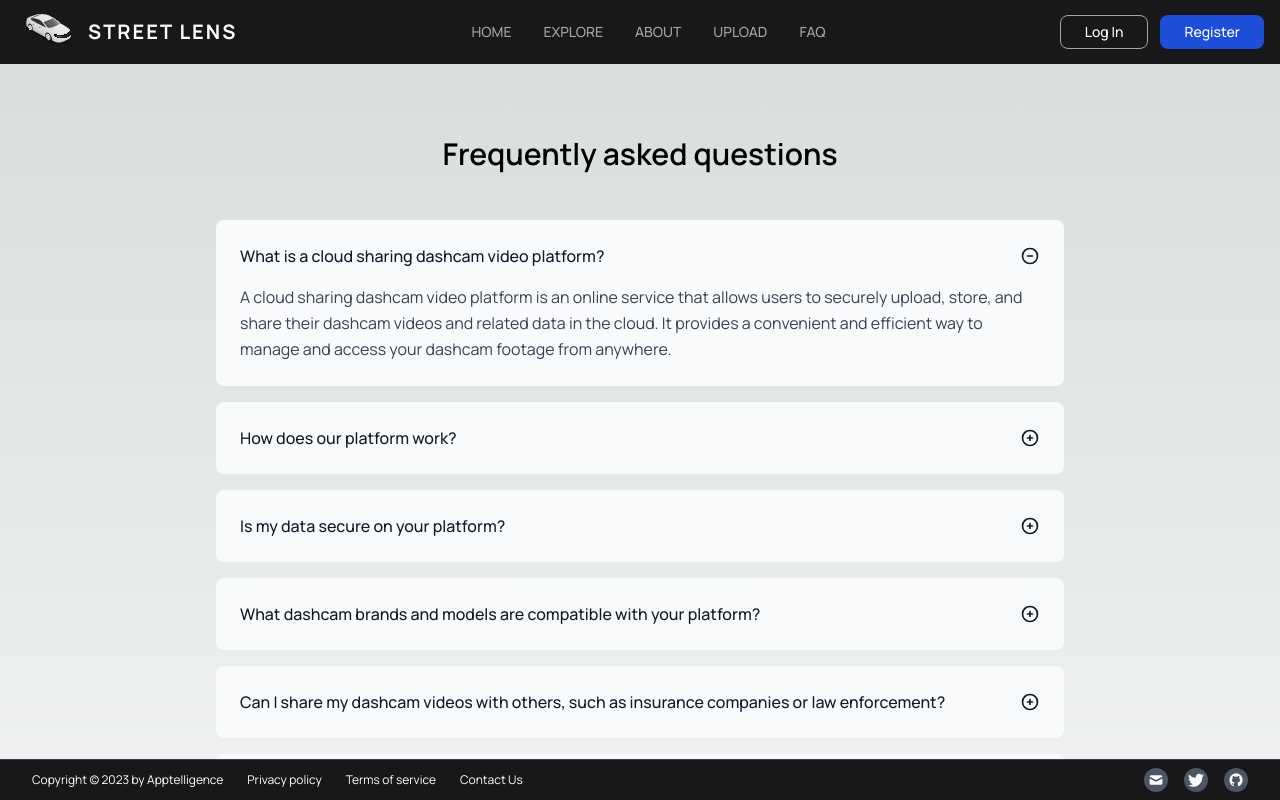
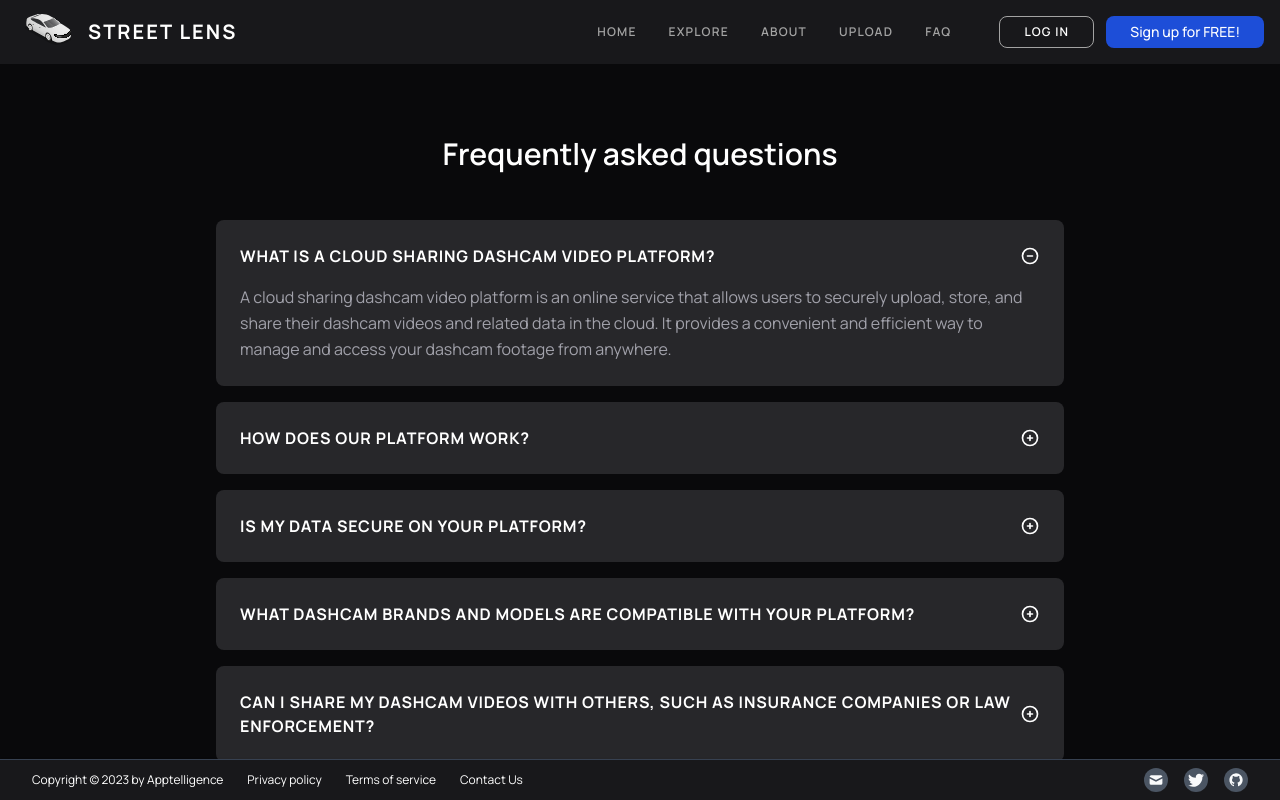
Before and after one commit to anthonybuncio/streetlens, a Next.js app: page /faq in a window 1280 px wide. Shown: the top 800 px of the page. Built offline with nearby package versions, Linux system fonts and the light colour scheme; no server answers.

Commit message:
Added search bar and more dark mode edits

```diff
--- a/app/_components/Footer.tsx
+++ b/app/_components/Footer.tsx
@@ -1,4 +1,6 @@
 import Link from "next/link";
+
+const date = new Date().getFullYear();
 
 const Footer = () => {
   return (
@@ -6,7 +8,7 @@ const Footer = () => {
       <div className="container px-6 mx-auto space-y-6 divide-y divide-gray-400 md:space-y-12 divide-opacity-50">
         <div className="grid justify-center lg:justify-between">
           <div className="flex flex-col self-center text-xs text-center md:block lg:col-start-1 md:space-x-6">
-            <span>Copyright © 2023 by Apptelligence</span>
+            <span>Copyright © {date} by Apptelligence</span>
             <Link rel="noopener noreferrer" href="/privacy-policy">
               <span>Privacy policy</span>
             </Link>
--- a/app/_components/Header.tsx
+++ b/app/_components/Header.tsx
@@ -3,7 +3,6 @@ import { signIn, signOut, useSession } from "next-auth/react";
 import Image from "next/image";
 import Link from "next/link";
 import { useState } from "react";
-import BlackCar from "./svg/BlackCar";
 import WhiteCar from "./svg/WhiteCar";
 
 const Header = ({}) => {
@@ -21,6 +20,7 @@ const Header = ({}) => {
             Houston
           </span> */}
         </Link>
+        <div className="flex items-center">
           <div className="mt-2 sm:mt-0 sm:flex md:order-2">
             {/* <!-- Login Button --> */}
             {session ? (
@@ -29,7 +29,7 @@ const Header = ({}) => {
               <>
                 <button
                   type="button"
-                className="mr-3 hidden border border-neutral-400 py-1.5 px-6 text-center text-sm text-white font-medium focus:outline-none md:inline-block rounded-lg"
+                  className="mr-3 hidden border border-neutral-400 uppercase py-1.5 px-6 text-center text-xs text-white font-semibold focus:outline-none md:inline-block rounded-lg hover:bg-zinc-800 tracking-widest"
                   onClick={() => signIn()}
                 >
                   Log In
@@ -39,7 +39,7 @@ const Header = ({}) => {
                   className="mr-3 hidden bg-blue-700 py-1.5 px-6 text-center text-sm font-medium text-white hover:bg-blue-800 focus:outline-none md:mr-0 md:inline-block rounded-lg"
                   onClick={() => signIn()}
                 >
-                Register
+                  Sign up for FREE!
                 </button>
               </>
             )}
@@ -67,14 +67,14 @@ const Header = ({}) => {
             </button>
           </div>
           <div
-          className="hidden w-full items-center justify-between md:order-1 md:flex md:w-auto"
+            className="hidden w-full items-center justify-between md:order-1 md:flex md:w-auto md:mx-8"
             id="navbar-sticky"
           >
-          <ul className="mt-4 flex flex-col rounded-lg border border-gray-100 p-4 md:mt-0 md:flex-row md:space-x-8 md:border-0 md:text-sm md:font-medium">
+            <ul className="mt-4 flex flex-col rounded-lg border p-4 md:mt-0 md:flex-row md:space-x-8 md:border-0 md:text-xs md:font-medium">
               <li>
                 <Link
                   href="/"
-                className="block rounded py-2 pl-3 pr-4 hover:bg-gray-100 md:p-0 md:hover:bg-transparent md:hover:text-white"
+                  className="block rounded py-2 pl-3 pr-4 hover:bg-gray-100 md:p-0 md:hover:bg-transparent md:hover:text-white tracking-widest font-semibold"
                 >
                   Home
                 </Link>
@@ -82,7 +82,7 @@ const Header = ({}) => {
               <li>
                 <Link
                   href="/explore"
-                className="block rounded py-2 pl-3 pr-4 hover:bg-gray-100 md:p-0 md:hover:bg-transparent md:hover:text-white"
+                  className="block rounded py-2 pl-3 pr-4 hover:bg-gray-100 md:p-0 md:hover:bg-transparent md:hover:text-white tracking-widest font-semibold"
                 >
                   Explore
                 </Link>
@@ -90,7 +90,7 @@ const Header = ({}) => {
               <li>
                 <Link
                   href="/about"
-                className="block rounded py-2 pl-3 pr-4 hover:bg-gray-100 md:p-0 md:hover:bg-transparent md:hover:text-white"
+                  className="block rounded py-2 pl-3 pr-4 hover:bg-gray-100 md:p-0 md:hover:bg-transparent md:hover:text-white tracking-widest font-semibold"
                 >
                   About
                 </Link>
@@ -98,7 +98,7 @@ const Header = ({}) => {
               <li>
                 <Link
                   href="/upload"
-                className="block rounded py-2 pl-3 pr-4 hover:bg-gray-100 md:p-0 md:hover:bg-transparent md:hover:text-white"
+                  className="block rounded py-2 pl-3 pr-4 hover:bg-gray-100 md:p-0 md:hover:bg-transparent md:hover:text-white tracking-widest font-semibold"
                 >
                   Upload
                 </Link>
@@ -106,7 +106,7 @@ const Header = ({}) => {
               {/* <li>
               <Link
                 href="/request"
-                className="block rounded py-2 pl-3 pr-4 hover:bg-gray-100 md:p-0 md:hover:bg-transparent md:hover:text-white"
+                className="block rounded py-2 pl-3 pr-4 hover:bg-gray-100 md:p-0 md:hover:bg-transparent md:hover:text-white tracking-widest font-semibold"
               >
                 Request
               </Link>
@@ -114,12 +114,13 @@ const Header = ({}) => {
               <li>
                 <Link
                   href="/faq"
-                className="block rounded py-2 pl-3 pr-4 hover:bg-gray-100 md:p-0 md:hover:bg-transparent md:hover:text-white"
+                  className="block rounded py-2 pl-3 pr-4 hover:bg-gray-100 md:p-0 md:hover:bg-transparent md:hover:text-white tracking-widest font-semibold"
                 >
                   FAQ
                 </Link>
               </li>
             </ul>
+          </div>
         </div>
       </div>
     </nav>
--- a/app/_components/Map.tsx
+++ b/app/_components/Map.tsx
@@ -24,6 +24,7 @@ const Map = ({ list }) => {
       const mapOptions: google.maps.MapOptions = {
         center: position,
         zoom: 10,
+        mapId: "e8b874e05788a990",
       };
 
       const map = new Map(mapRef.current, mapOptions);
--- a/app/explore/page.tsx
+++ b/app/explore/page.tsx
@@ -13,7 +13,7 @@ const Videos = async () => {
 
   return (
     <>
-      <div className="mt-16 bg-gray-100 min-h-screen flex">
+      <div className="mt-16 min-h-screen flex">
         <Sidebar list={videoCollection} />
         <Map list={videoCollection} />
         {/* {!session || !session.user ? (
--- a/app/faq/page.tsx
+++ b/app/faq/page.tsx
@@ -57,9 +57,9 @@ const faqData = [
 
 const Faq = () => {
   return (
-    <section className="py-12 mt-12 min-h-screen max-h-full">
+    <section className="py-12 mt-12 min-h-screen max-h-full bg-zinc-950 text-white">
       <div className="container max-w-4xl px-6 py-10 mx-auto">
-        <h1 className="text-2xl font-semibold text-center lg:text-3xl dark:text-white">
+        <h1 className="text-2xl font-semibold text-center lg:text-3xl">
           Frequently asked questions
         </h1>
 
@@ -70,11 +70,13 @@ const Faq = () => {
                 return (
                   <details
                     key={i}
-                    className="group rounded-lg bg-gray-50 p-6 [&_summary::-webkit-details-marker]:hidden"
+                    className="group rounded-lg bg-zinc-800 text-white p-6 [&_summary::-webkit-details-marker]:hidden"
                     open={i === 0}
                   >
-                    <summary className="flex cursor-pointer items-center justify-between gap-1.5 text-gray-900">
-                      <h2 className="font-medium">{item.question}</h2>
+                    <summary className="flex cursor-pointer items-center justify-between gap-1.5">
+                      <h2 className=" font-bold uppercase tracking-wider">
+                        {item.question}
+                      </h2>
 
                       <span className="relative h-5 w-5 shrink-0">
                         <svg
@@ -109,7 +111,7 @@ const Faq = () => {
                       </span>
                     </summary>
 
-                    <p className="mt-4 leading-relaxed text-gray-700">
+                    <p className="mt-4 leading-relaxed text-zinc-400">
                       {item.answer}
                     </p>
                   </details>
--- a/app/page.tsx
+++ b/app/page.tsx
@@ -7,7 +7,7 @@ export default function Home() {
       <section className="text-white bg-[url('background.png')] bg-cover bg-center bg-no-repeat">
         <div className="mx-auto max-w-screen-xl flex h-screen items-center">
           <div className="mx-auto max-w-3xl text-center">
-            <h1 className="py-8 bg-gradient-to-r from-green-300 via-blue-500 to-purple-600 bg-clip-text text-3xl font-extrabold text-transparent sm:text-5xl">
+            <h1 className="bg-gradient-to-r from-green-300 via-blue-500 to-purple-600 bg-clip-text text-3xl font-extrabold text-transparent sm:text-5xl">
               Search Dashcam Footage.
               <span className="sm:block"> A Public Database. </span>
             </h1>
--- a/package.json
+++ b/package.json
@@ -17,6 +17,7 @@
     "react-dom": "^18"
   },
   "devDependencies": {
+    "@tailwindcss/forms": "^0.5.6",
     "@types/google.maps": "^3.54.4",
     "@types/node": "^20.8.8",
     "@types/react": "^18",
--- a/tailwind.config.ts
+++ b/tailwind.config.ts
@@ -1,4 +1,4 @@
-import type { Config } from 'tailwindcss'
+import type { Config } from 'tailwindcss';
 
 const config: Config = {
   content: [
@@ -15,6 +15,8 @@ const config: Config = {
       },
     },
   },
-  plugins: [],
-}
-export default config
+  plugins: [
+    require('@tailwindcss/forms'),
+  ],
+};
+export default config;
```
Also changed, not shown: app/_components/Search.tsx (added, +38 -0 lines), app/_components/Sidebar.tsx (+4 -3 lines), app/_components/VideoList.tsx (+37 -16 lines), 1 other file (tests, documents, lock files or other folders). Lines whose indentation alone changed are shown as unchanged.
